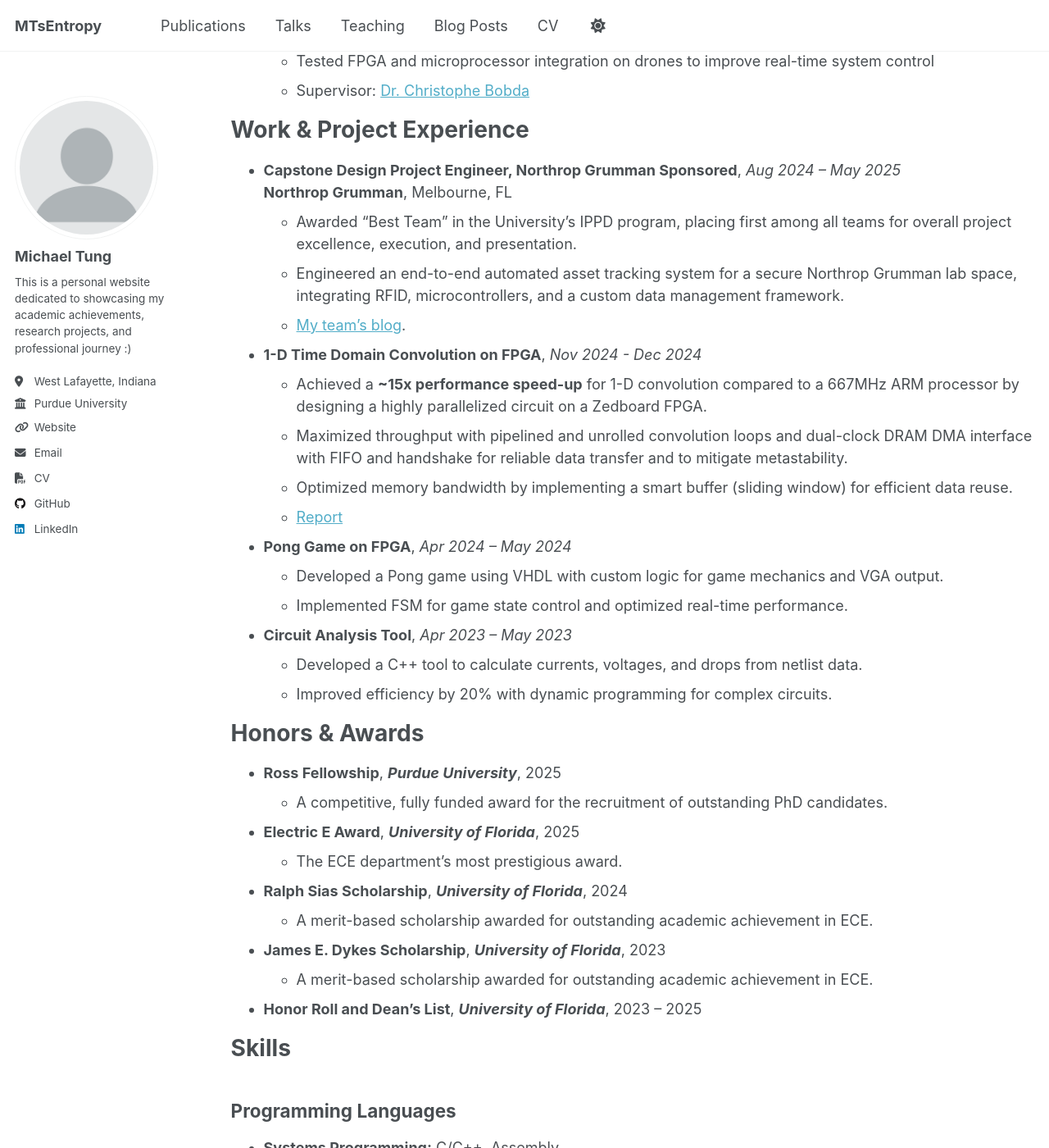
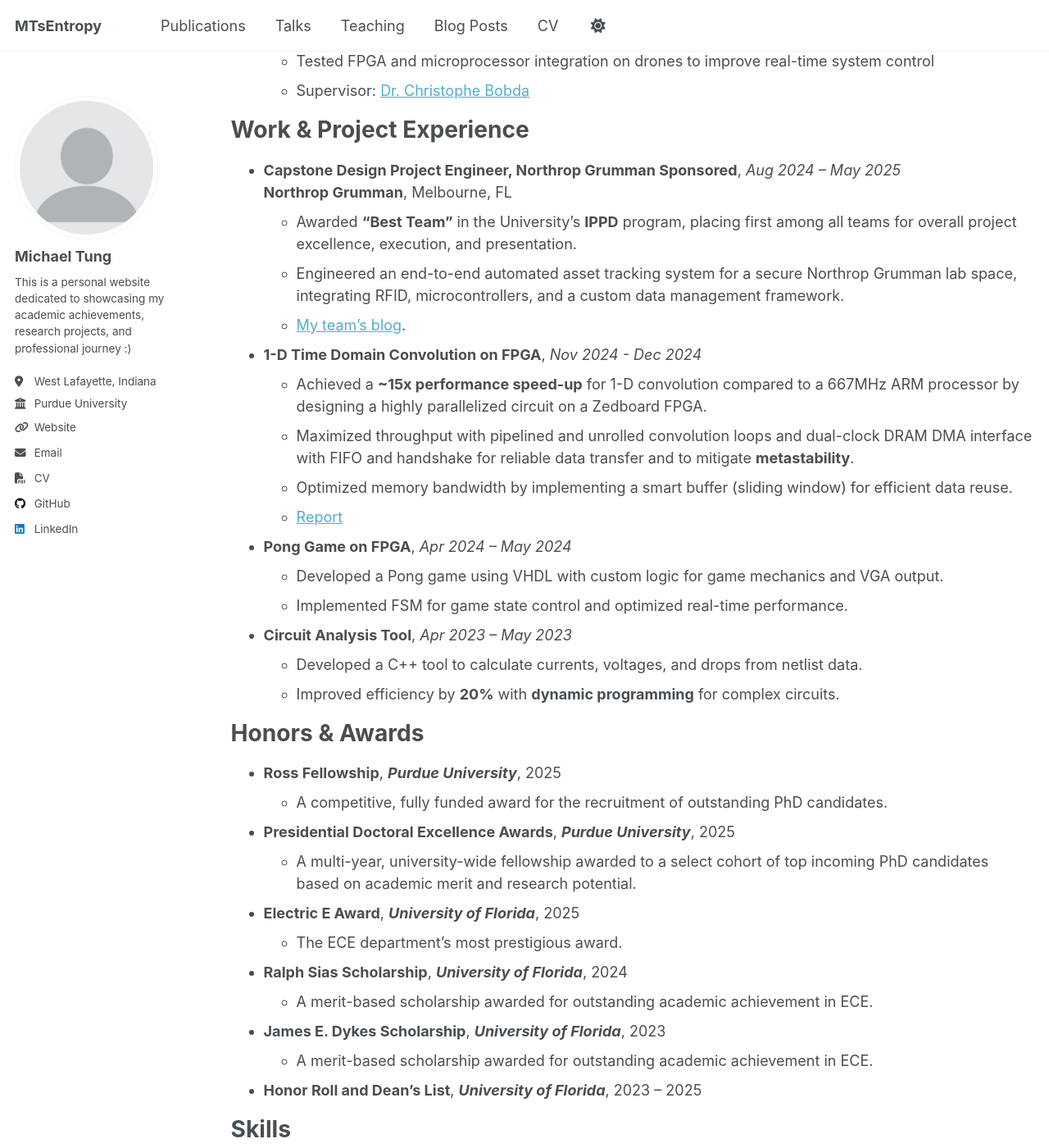
Before and after one commit to GodKnowss/GodKnowss.github.io, a Jekyll site: the page built from _pages/cv.md, in a window 1280 px wide and 1400 px high, scrolled down 1133 px. Shown: the whole window at 82% size. Built offline with Jekyll 4.4.1, drawn with Linux system fonts in a browser that asks for light colours; a script that is not in the unit is left out.

Commit message:
update CV again

```diff
--- a/_config.yml
+++ b/_config.yml
@@ -30,7 +30,7 @@ author:
   employer         : "Purdue University"
   uri              : "https://GodKnowss.github.io" # URL
   email            : "tung28@purdue.edu"
-  cv               : "/files/Resume/MichaelTung_Resume_2025_08_13.pdf" #this need to self define as the author profile html, update the CV page too!!!
+  cv               : "/files/Resume/MichaelTung_Resume_2025_08_15.pdf" #this need to self define as the author profile html, update the CV page too!!!
 
   # Academic websites
   academia         : # URL
--- a/_pages/cv.md
+++ b/_pages/cv.md
@@ -9,7 +9,7 @@ redirect_from:
 
 {% include base_path %}
 
-You can also download my Resume/CV by clicking [this link](/files/Resume/MichaelTung_Resume_2025_08_13.pdf). <!--* everytime change, also change the config cv too -->
+You can also download my Resume/CV by clicking [this link](/files/Resume/MichaelTung_Resume_2025_08_15.pdf). <!--* everytime change, also change the config cv too -->
 
 Education
 ======
@@ -53,13 +53,13 @@ Work & Project Experience
 ======
 * **Capstone Design Project Engineer, Northrop Grumman Sponsored**, _Aug 2024 – May 2025_ <br>
   **Northrop Grumman**, Melbourne, FL
-	* Awarded "Best Team" in the University's IPPD program, placing first among all teams for overall project excellence, execution, and presentation.
+	* Awarded **"Best Team"** in the University's **IPPD** program, placing first among all teams for overall project excellence, execution, and presentation.
 	* Engineered an end-to-end automated asset tracking system for a secure Northrop Grumman lab space, integrating RFID, microcontrollers, and a custom data management framework.
 	* [My team's blog](https://www.ippd.ufl.edu/blogs/ay2425team09/).
 
 * **1-D Time Domain Convolution on FPGA**, _Nov 2024 - Dec 2024_ <br>
 	* Achieved a **~15x performance speed-up** for 1-D convolution compared to a 667MHz ARM processor by designing a highly parallelized circuit on a Zedboard FPGA.
-	* Maximized throughput with pipelined and unrolled convolution loops and dual-clock DRAM DMA interface with FIFO and handshake for reliable data transfer and to mitigate metastability.
+	* Maximized throughput with pipelined and unrolled convolution loops and dual-clock DRAM DMA interface with FIFO and handshake for reliable data transfer and to mitigate **metastability**.
 	* Optimized memory bandwidth by implementing a smart buffer (sliding window) for efficient data reuse.
 	* [Report](/posts/2024/12/Reconfig-final-project/)
 
@@ -69,13 +69,16 @@ Work & Project Experience
 
 * **Circuit Analysis Tool**, _Apr 2023 – May 2023_ <br>
 	* Developed a C++ tool to calculate currents, voltages, and drops from netlist data.
-	* Improved efficiency by 20% with dynamic programming for complex circuits.
+	* Improved efficiency by **20%** with **dynamic programming** for complex circuits.
 
 
 Honors & Awards
 ======
 * **Ross Fellowship**, **_Purdue University_**, 2025
 	* A competitive, fully funded award for the recruitment of outstanding PhD candidates.
+
+* **Presidential Doctoral Excellence Awards**, **_Purdue University_**, 2025
+	* A multi-year, university-wide fellowship awarded to a select cohort of top incoming PhD candidates based on academic merit and research potential.
 
 * **Electric E Award**, **_University of Florida_**, 2025
 	* The ECE department's most prestigious award.
```
Also changed, not shown: 1 other file.
